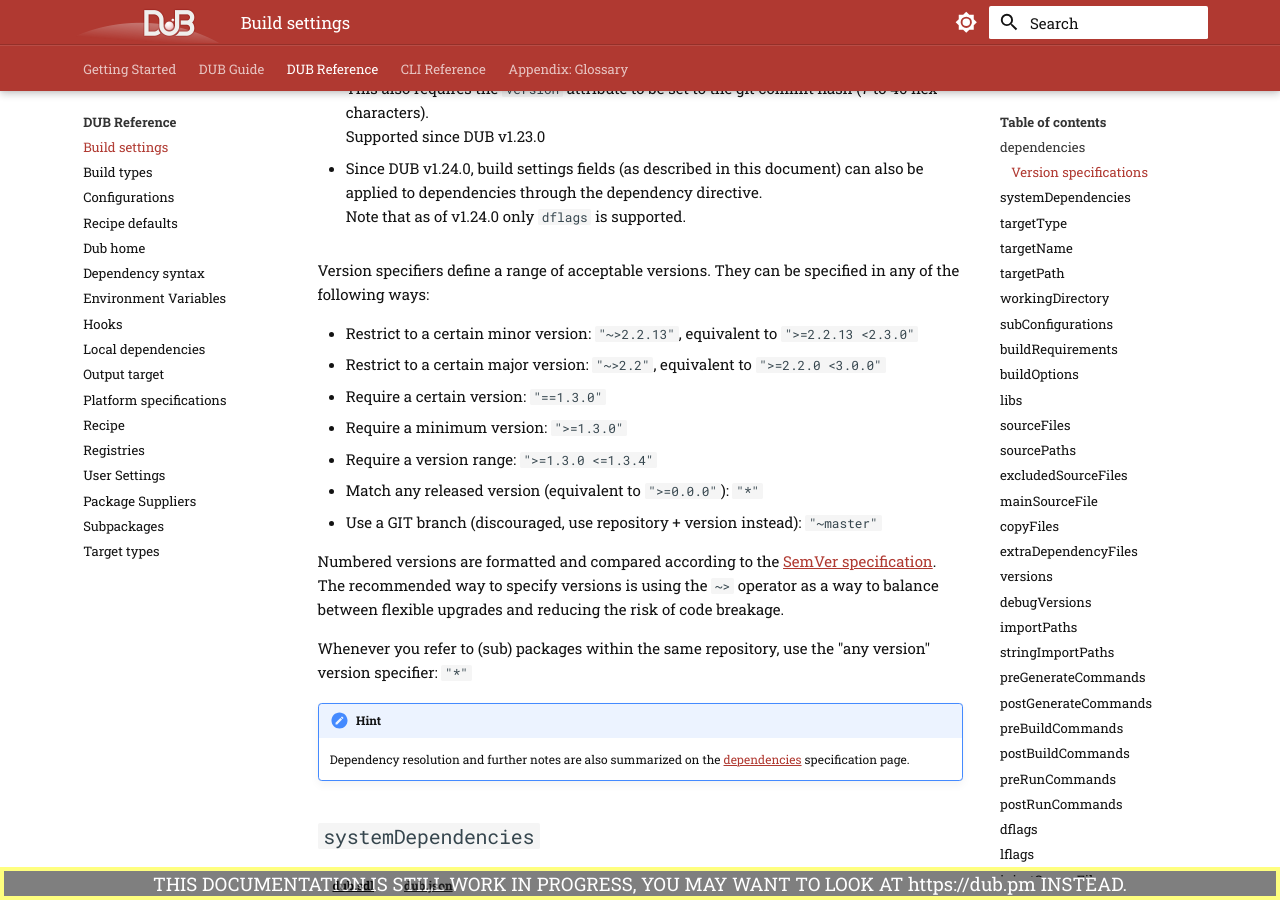
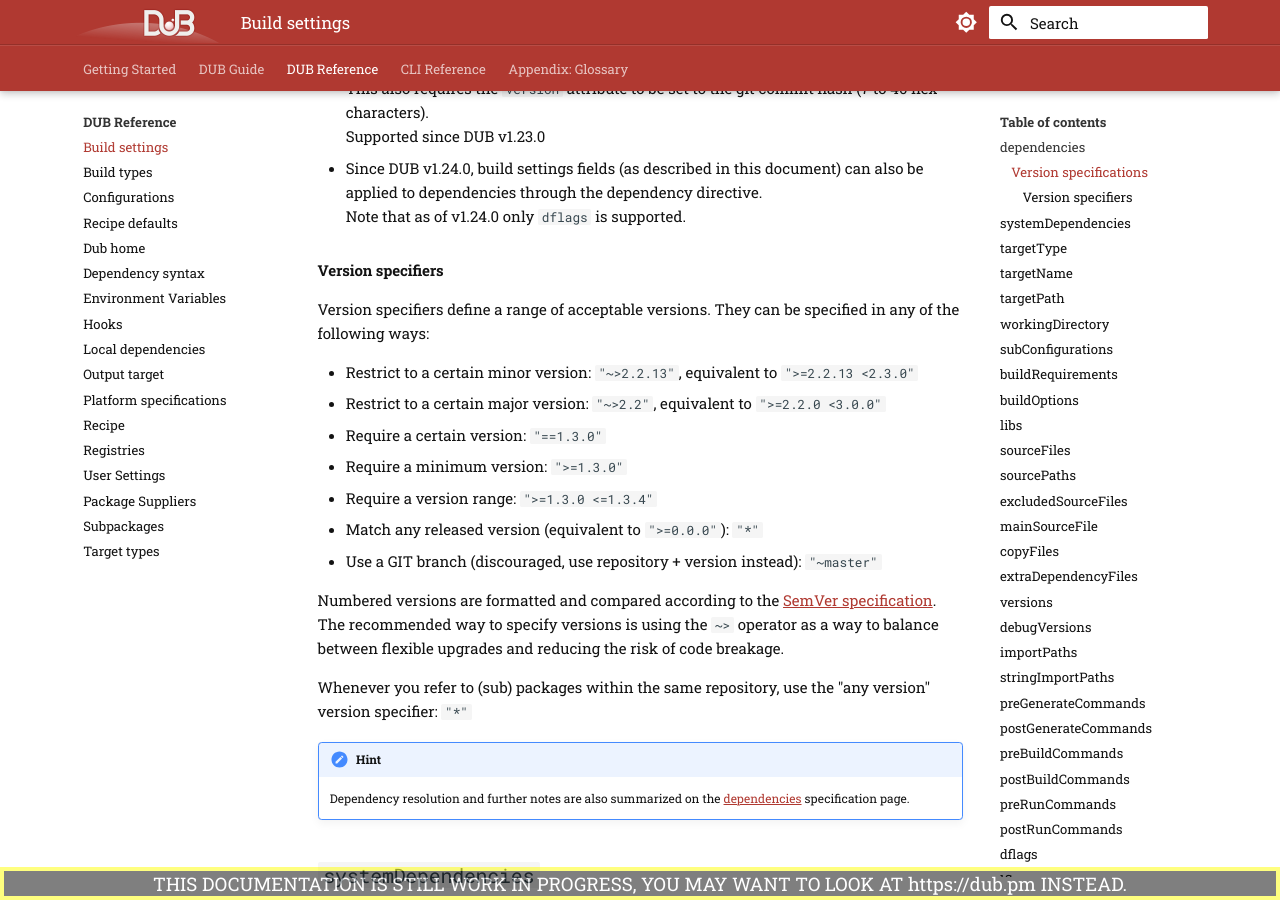
Before and after one commit to WebFreak001/dub-docs-v2, an MkDocs documentation site: the page built from docs/dub-reference/build_settings.md, in a window 1280 px wide and 900 px high, scrolled down 1427 px. Built offline with MkDocs 1.6.1 and Material for MkDocs 9.7.7, drawn with Linux system fonts in a browser that asks for light colours; comment, search, counter and statistics services are not loaded.

Commit message:
Link to version specifiers

```diff
--- a/docs/dub-reference/build_settings.md
+++ b/docs/dub-reference/build_settings.md
@@ -99,6 +99,8 @@ This setting does not support platform specifications.
           Supported since DUB v1.23.0
         - Since DUB v1.24.0, build settings fields (as described in this document) can also be applied to dependencies through the `"dependencies": {}` attributes.<br/>
           Note that as of v1.24.0 only `dflags` is supported.
+
+#### Version specifiers
 
 Version specifiers define a range of acceptable versions. They can be specified in any of the following ways:
 
```
Also changed, not shown: docs/dub-reference/dependencies.md (+3 -0 lines).
